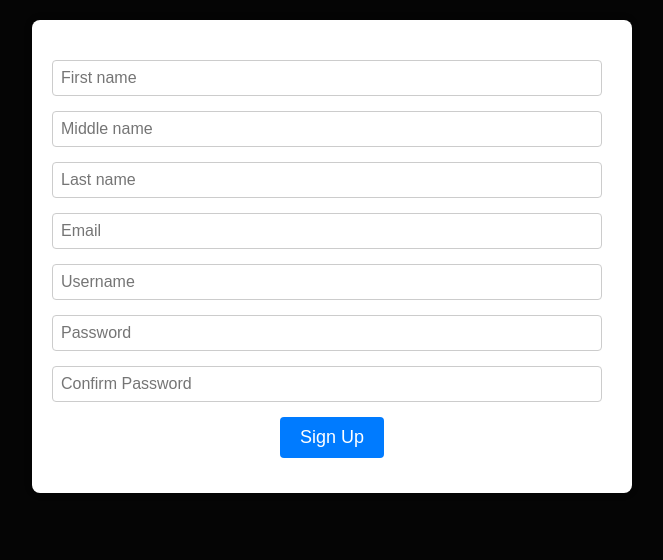
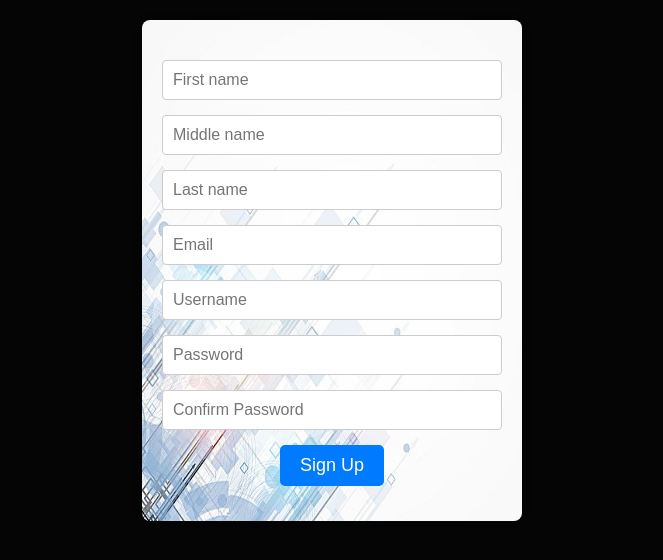
Before and after one commit to Emogy-reunion/mini-projects, a Flask app: page /register in a window 1280 px wide. Shown: the top 560 px of the page, without its empty margins (308-971 px from the left). Run offline with Flask 3, Linux system fonts and the light colour scheme.

Commit message:
feat: add an image as the form background and style the other elements to fit

```diff
--- a/protect-routes/static/css/register.css
+++ b/protect-routes/static/css/register.css
@@ -26,7 +26,6 @@
 * {
     	margin: 0;
     	padding: 0;
-    	box-sizing: border-box;
 }
 
 body {
@@ -34,19 +33,21 @@ body {
     	background-color: #050505;
     	padding: 20px;
 	color: #f4e9ed;
+	display: flex;
+	flex-direction: column;
+	justify-content: center;
+	align-items: center;
 }
 
 .container {
     	max-width: 600px;
-    	margin: 0 auto;
-    	background-color: #fff;
     	padding: 20px;
     	border-radius: 8px;
+	background-image: url('/static/images/register.jpeg');
+        background-size: 100% 100%;
+        background-repeat: no-repeat;
+        background-position: center;
     	box-shadow: 0 0 10px rgba(0, 0, 0, 0.1);
-}
-
-.container:hover {
-	border: 2px purple solid;
 }
 
 form {
@@ -59,13 +60,13 @@ form div {
 
 label {
     	font-weight: bold;
+	color: black;
 }
 
 input[type="text"],
 input[type="email"],
 input[type="password"] {
-    	width: calc(100% - 10px);
-    	padding: 8px;
+    	padding: 10px;
     	font-size: 16px;
     	border: 1px solid #ccc;
     	border-radius: 4px;
@@ -84,9 +85,17 @@ input[type="submit"] {
     	padding: 10px 20px;
     	font-size: 18px;
     	cursor: pointer;
-    	border-radius: 4px;
+    	border-radius: 5px;
 }
 
 input[type="submit"]:hover {
     	background-color: #0056b3;
 }
+
+form a {
+	text-decoration: none;
+}
+
+form a:hover {
+	color: #0598ce;
+}
```
